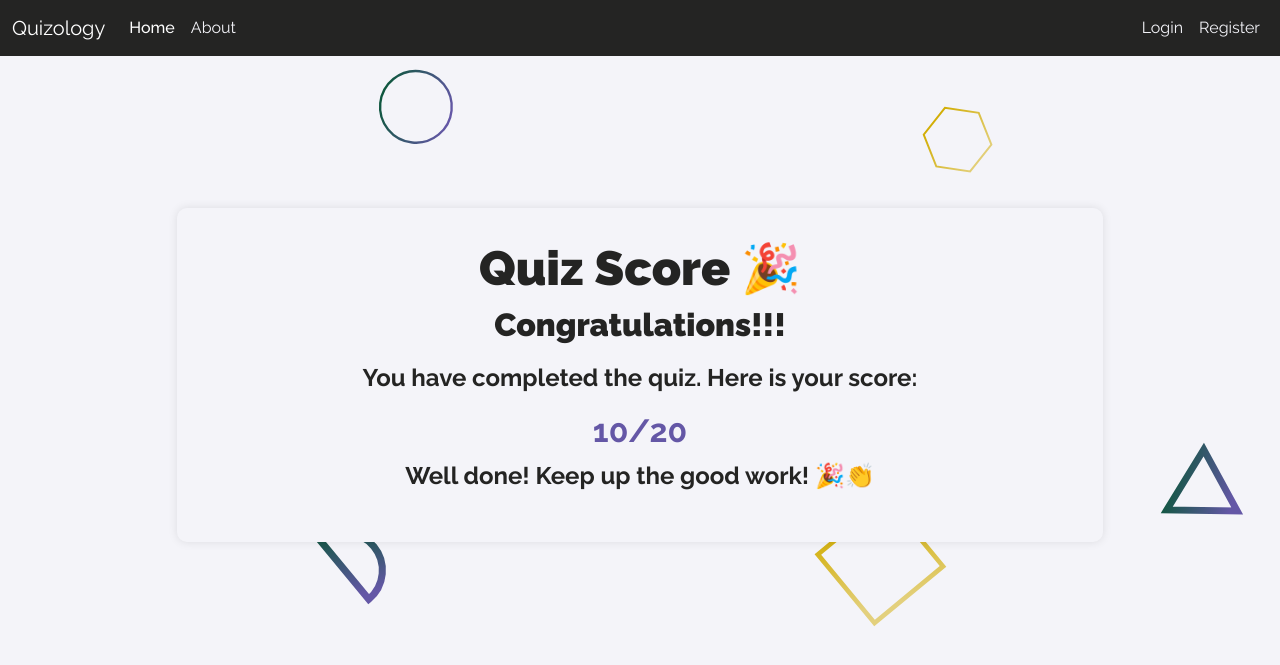
After one commit to brianmaleek/Webstack_Portfolio_Project_Quizology, a Django app: template quizology_app/quiz_app/templates/quiz_app/score.html in a window 1280 px wide. The commit adds this page. Shown: the top 665 px of the page. Run offline with Django 5.2, Linux system fonts and the light colour scheme; the template is opened without the code that fills it: most values are stand-ins (such as "Sample title", 1, 10 or a date in 2020); parts of the project's set-up code (start-up, migrations or seed data) failed here and were passed over; some web fonts are replaced.

Commit message:
add more style to templates

```diff
--- a/quizology_app/quiz_app/static/quiz_app/main.css
+++ b/quizology_app/quiz_app/static/quiz_app/main.css
@@ -61,7 +61,51 @@ body {
     text-align: center;
   }
 
+  /* quiz form */
 
+  .quiz{
+    background-color: #F4F4F9;
+    border-radius: 10px;
+    box-shadow: 0 0 10px rgba(0, 0, 0, 0.1);
+    margin-top: 1rem;
+    padding: 2rem 1rem;
+    width: 800px;
+    text-align: left;
+  }
+
+  /* score */
+
+  .score {
+    background-color: #F4F4F9;
+    border-radius: 10px;
+    box-shadow: 0 0 10px rgba(0, 0, 0, 0.1);
+    margin-top: 1rem;
+    padding: 2rem 1rem;
+    width: 100%;
+    align-items: center;
+  }
+
+  .score h2 {
+    color: #242423;
+    font-size: 2rem;
+    font-weight: 900;
+    margin-bottom: 1rem;
+    text-align: center;
+  }
+
+  .score p {
+    color: #242423;
+    font-size: 1.5rem;
+    font-weight: 700;
+    text-align: center;
+  }
+
+  .score h3 {
+    color: #6457A6;
+    font-size: 2rem;
+    font-weight: 700;
+    text-align: center;
+  }
   /* HOME STYLES */
 
 
--- a/quizology_app/quiz_app/templates/quiz_app/home.html
+++ b/quizology_app/quiz_app/templates/quiz_app/home.html
@@ -9,7 +9,7 @@
                 <h1 class="quizologytitle">WELCOME TO <span id="quizology">QUIZOLOGY!</span>  🎉</h1>
                 <p class="home-p">Challenge your knowledge with our interactive quizzes covering a wide range of topics. 🧠</p>
                 <p  class="home-p">Choose a category and difficulty level to get started! 🚀</p>
-                <a href="" class="btn btn-start btn-md">Start Quiz 🎮</a>
+                <a href="{% url 'quiz_category_list'%}" class="btn btn-start btn-md">Start Quiz 🎮</a>
                 <a href="" class="btn btn-score btn-md">View High Scores 🏆</a>
             </div>
 
--- /dev/null
+++ b/quizology_app/quiz_app/templates/quiz_app/score.html
@@ -0,0 +1,30 @@
+{% extends 'quiz_app/base.html' %}
+
+{% block content %}
+
+
+<div class=" text-center mt-5 score">
+    <h1 class="quizologytitle">Quiz Score</span>  🎉</h1>
+
+    {% if score < 10 %}
+        <h2> Keep Practicing</h2>
+
+    {% else %}
+        <h2>Congratulations!!!</h2>
+    {% endif %}
+
+    <p>You have completed the quiz. Here is your score:</p>
+
+    <h3>{{ score }}/20  </h3>
+
+    {% if score < 10 %}
+
+        <p>Oh no! You scored less than 10. Keep practicing! 💪</p>
+    {% else %}
+        <p>Well done! Keep up the good work! 🎉👏</p>
+    {% endif %}
+
+</div>
+
+
+{% endblock %}
```
Also changed, not shown: quizology_app/quiz_app/templates/quiz_app/quiz_category_list.html (added, +29 -0 lines), quizology_app/quiz_app/templates/quiz_app/quiz_questions.html (added, +23 -0 lines).
